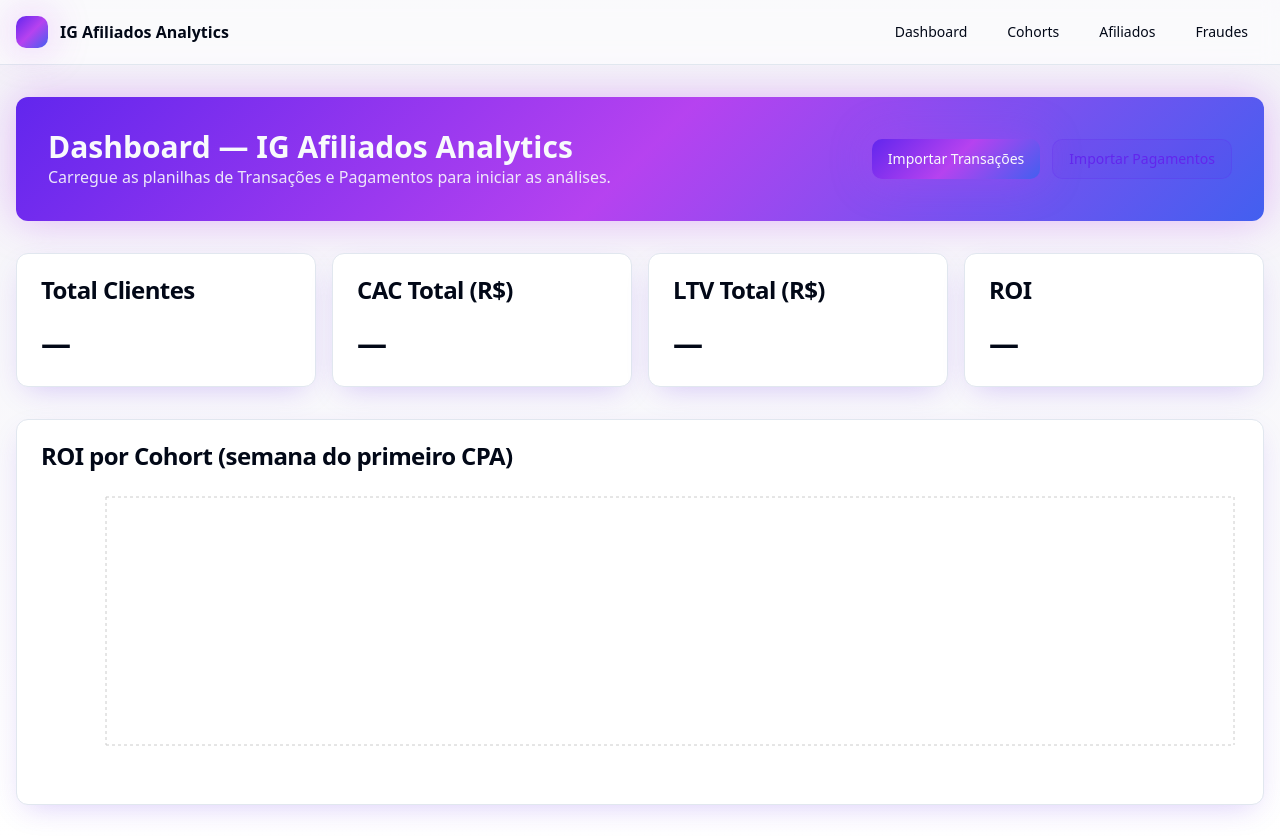
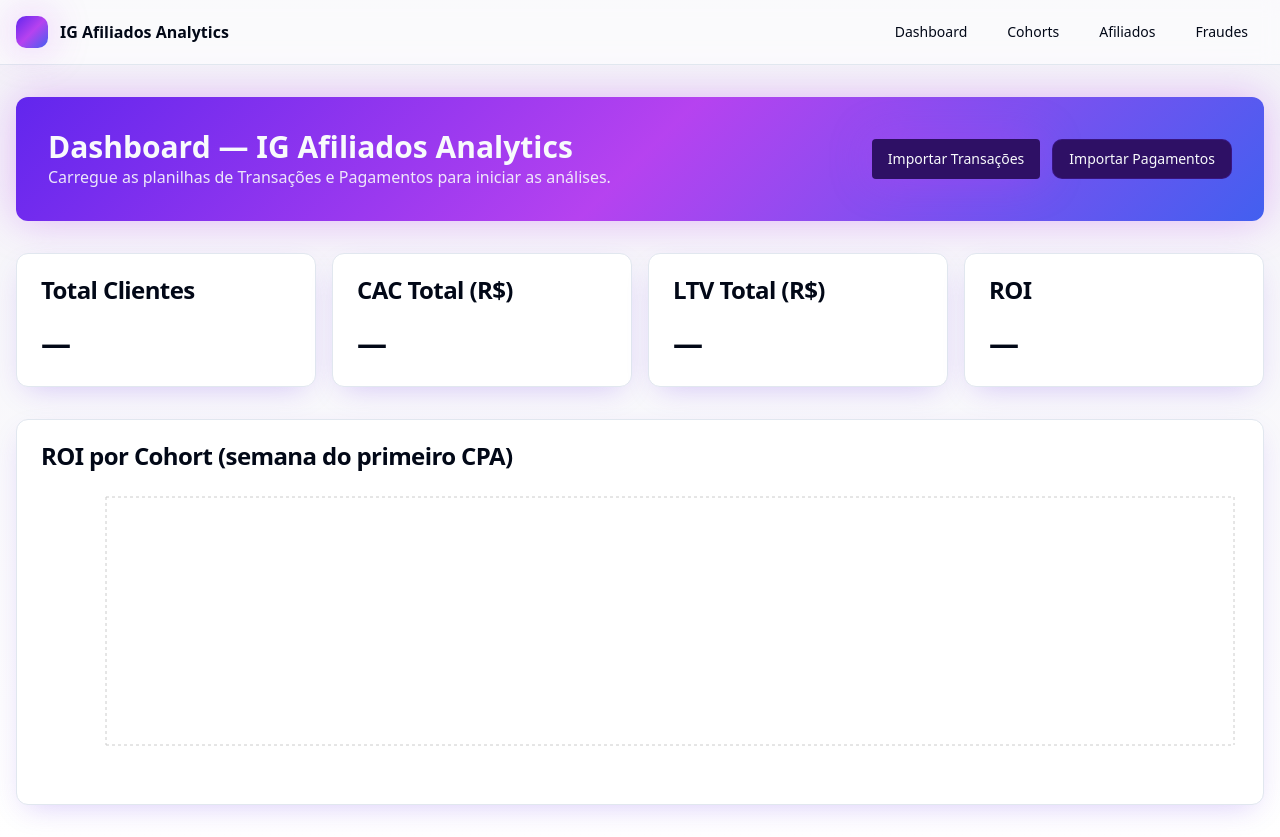
Before and after one commit to ederziomek/profit-pioneer-pro, a React (Vite) app: page / in a window 1280 px wide. Built offline with nearby package versions, Linux system fonts and the light colour scheme.

Commit message:
Visual edit in Lovable
Edited UI in Lovable

```diff
--- a/src/components/import/DataUploader.tsx
+++ b/src/components/import/DataUploader.tsx
@@ -1,27 +1,26 @@
 import { Button } from "@/components/ui/button";
 import React from "react";
-
 interface Props {
   onTransactions: (file: File) => void;
   onPayments: (file: File) => void;
 }
-
-const DataUploader: React.FC<Props> = ({ onTransactions, onPayments }) => {
+const DataUploader: React.FC<Props> = ({
+  onTransactions,
+  onPayments
+}) => {
   const txRef = React.useRef<HTMLInputElement>(null);
   const pyRef = React.useRef<HTMLInputElement>(null);
-
-  return (
-    <div className="flex flex-col md:flex-row items-center gap-3">
-      <input ref={txRef} type="file" accept=".xlsx,.xls,.csv" className="hidden" onChange={(e) => {
-        const f = e.target.files?.[0]; if (f) onTransactions(f);
-      }} />
-      <input ref={pyRef} type="file" accept=".xlsx,.xls,.csv" className="hidden" onChange={(e) => {
-        const f = e.target.files?.[0]; if (f) onPayments(f);
-      }} />
-      <Button variant="hero" onClick={() => txRef.current?.click()}>Importar Transações</Button>
-      <Button variant="premium" onClick={() => pyRef.current?.click()}>Importar Pagamentos</Button>
-    </div>
-  );
+  return <div className="flex flex-col md:flex-row items-center gap-3">
+      <input ref={txRef} type="file" accept=".xlsx,.xls,.csv" className="hidden" onChange={e => {
+      const f = e.target.files?.[0];
+      if (f) onTransactions(f);
+    }} />
+      <input ref={pyRef} type="file" accept=".xlsx,.xls,.csv" className="hidden" onChange={e => {
+      const f = e.target.files?.[0];
+      if (f) onPayments(f);
+    }} />
+      <Button variant="hero" onClick={() => txRef.current?.click()} className="text-slate-50 bg-violet-950 hover:bg-violet-800 rounded">Importar Transações</Button>
+      <Button variant="premium" onClick={() => pyRef.current?.click()} className="text-slate-50 bg-violet-950 hover:bg-violet-800">Importar Pagamentos</Button>
+    </div>;
 };
-
 export default DataUploader;
```
